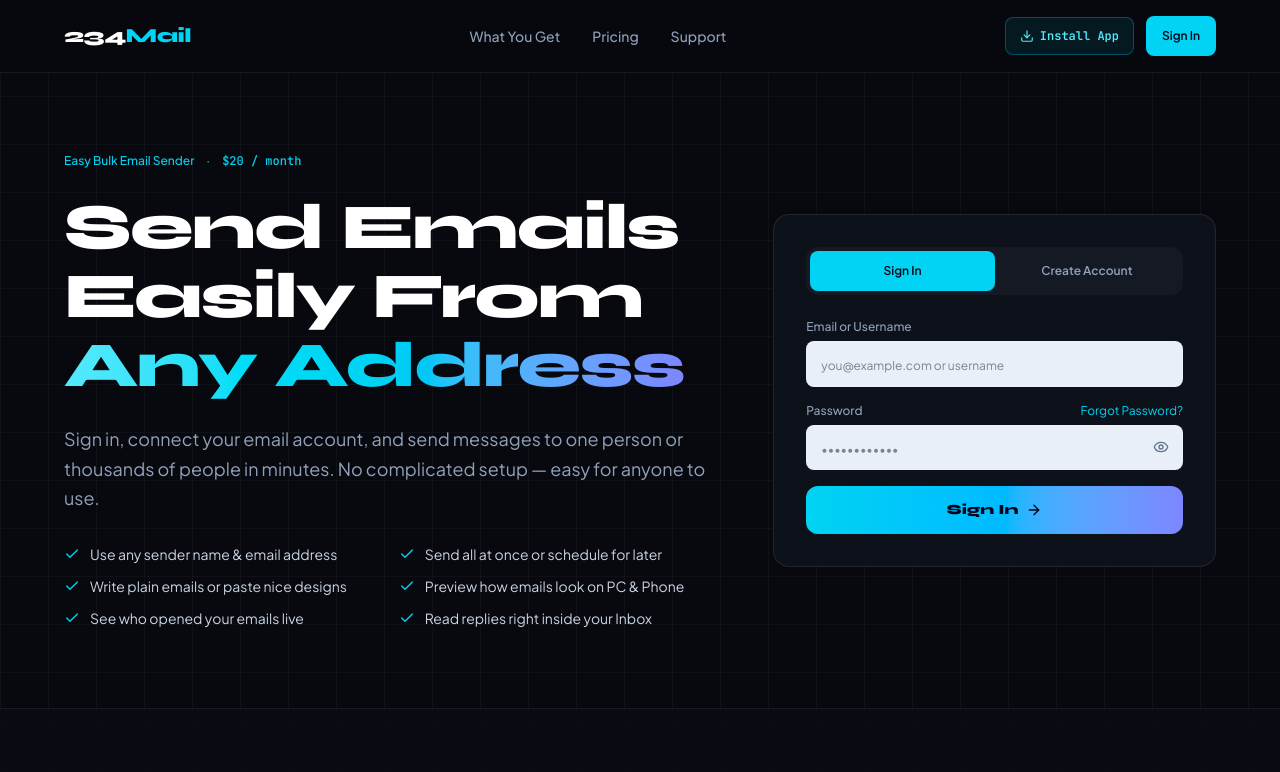
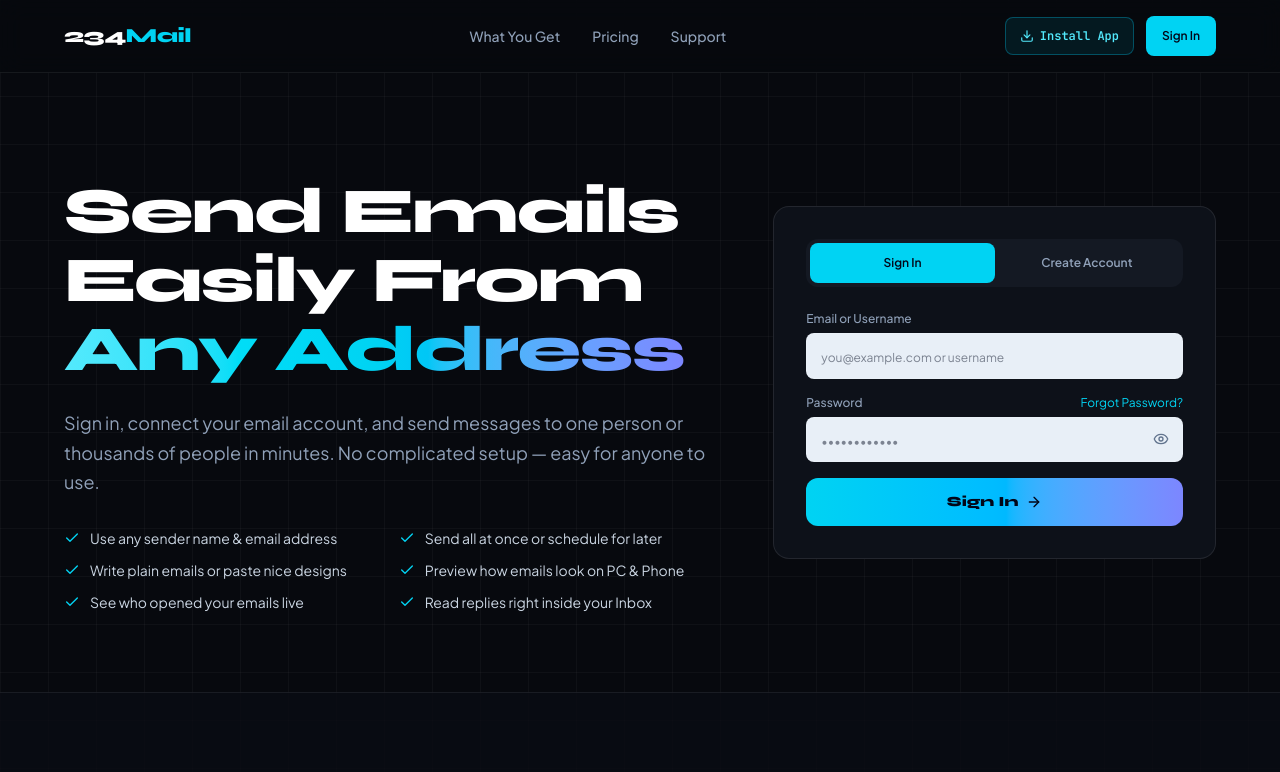
Before and after one commit to o04728216-gif/234Mail, a React (Vite) app: page / in a window 1280 px wide. Shown: the top 772 px of the page. Built offline with nearby package versions, Linux system fonts and the light colour scheme.

Commit message:
Update LandingAuthView.tsx

```diff
--- a/src/components/LandingAuthView.tsx
+++ b/src/components/LandingAuthView.tsx
@@ -317,9 +317,7 @@ export const LandingAuthView: React.FC<LandingAuthViewProps> = ({
           {/* Left Column — Plain, Simple Everyday Language (Theme option removed for logged-out visitors) */}
           <div className="lg:col-span-7 space-y-5 sm:space-y-6 min-w-0">
             <div className="flex flex-wrap items-center gap-2 sm:gap-3 text-xs font-medium text-cyan-700 dark:text-cyan-400">
-              <span>Easy Bulk Email Sender</span>
-              <span aria-hidden="true">·</span>
-              <span className="tabular-nums">$20 / month</span>
+
             </div>
 
             <h1 className="font-display font-extrabold tracking-tight leading-[1.08] text-3xl sm:text-5xl xl:text-[4rem] text-balance text-slate-900 dark:text-white">
```
